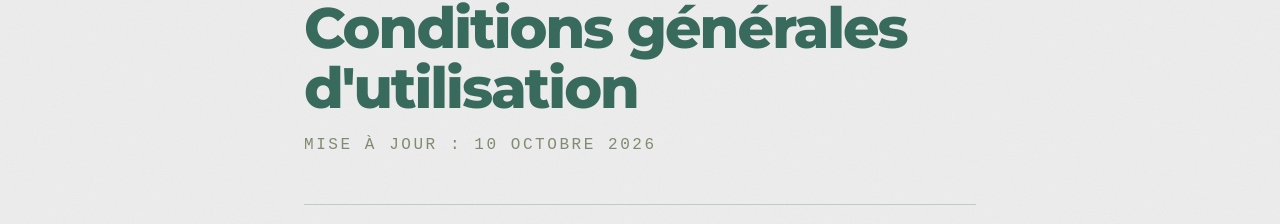
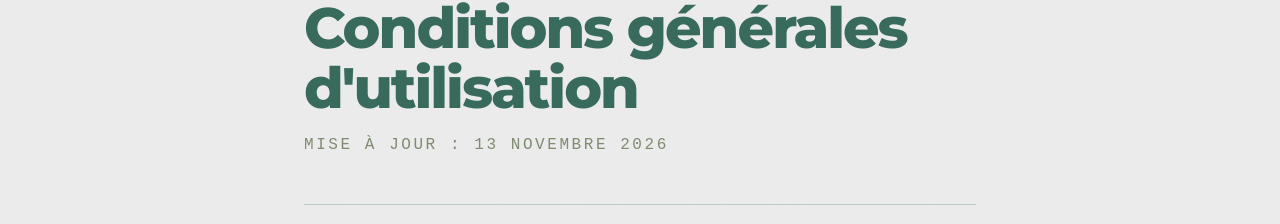
Before and after one commit to xmrgoat/studiopwi, a Next.js app: page /conditions-generales in a window 1280 px wide. Shown: the part 229-453 px from the top of the page. Built offline with nearby package versions, Linux system fonts and the light colour scheme; no server answers.

Commit message:
legal(cgu): update the revision date

```diff
--- a/src/app/conditions-generales/page.tsx
+++ b/src/app/conditions-generales/page.tsx
@@ -13,7 +13,7 @@ export default function TermsPage() {
     <LegalPage
       eyebrow="Légal — CGU"
       title="Conditions générales d'utilisation"
-      updated="10 octobre 2026"
+      updated="13 novembre 2026"
     >
       <p>
         Les présentes Conditions générales d&apos;utilisation (ci-après «&nbsp;CGU&nbsp;»)
```
